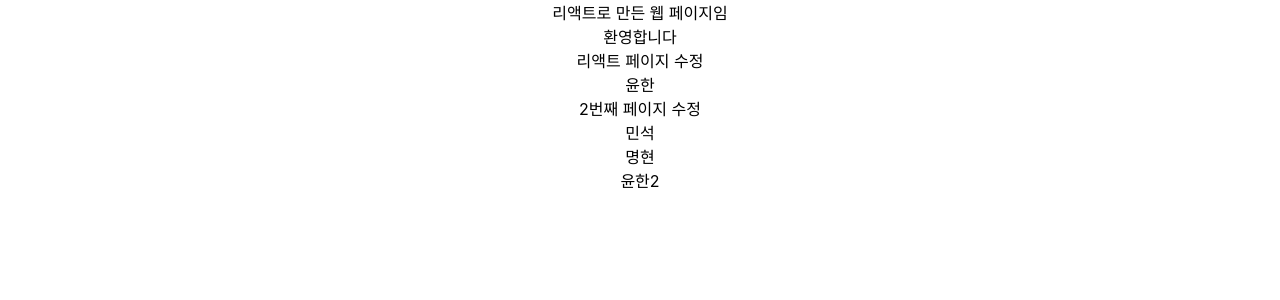
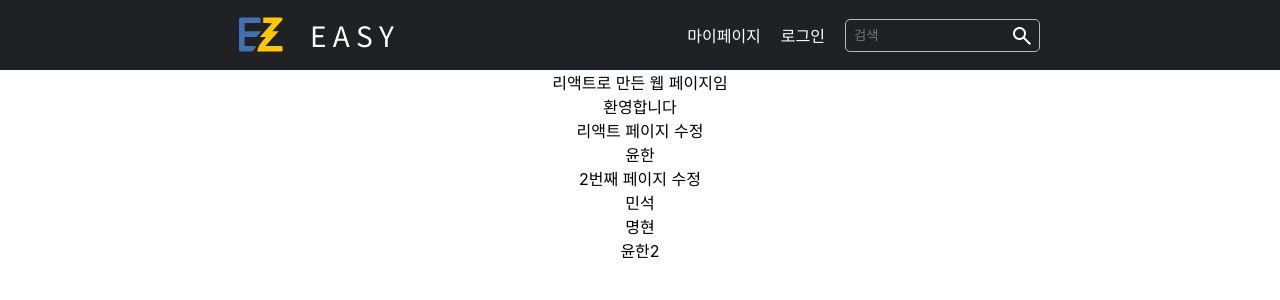
Before and after one commit to rokmc1256/2024_hoseo_project, a React (Create React App) app in the folder hoseo_graduation/: page / in a window 1280 px wide. Shown: the top 300 px of the page. Built offline with nearby package versions, Linux system fonts and the light colour scheme.

Commit message:
nav바 만듬

```diff
--- a/hoseo_graduation/public/index.html
+++ b/hoseo_graduation/public/index.html
@@ -9,6 +9,7 @@
       name="description"
       content="Web site created using create-react-app"
     />
+    <link rel="stylesheet" href="https://fonts.googleapis.com/css2?family=Material+Symbols+Outlined:opsz,wght,FILL,GRAD@24,400,0,0" /> <!--구글 아이콘-->
     <link rel="apple-touch-icon" href="%PUBLIC_URL%/logo192.png" />
     <!--
       manifest.json provides metadata used when your web app is installed on a
--- a/hoseo_graduation/src/App.css
+++ b/hoseo_graduation/src/App.css
@@ -1,38 +1,60 @@
+@import url('https://fonts.googleapis.com/css2?family=Noto+Sans+KR:wght@100..900&display=swap');
+
 .App {
   text-align: center;
 }
 
-.App-logo {
-  height: 40vmin;
-  pointer-events: none;
+.navbar {
+  width: 100%;
+  height: 70px;
+  background-color: #202124;
+  display: flex;
+  justify-content: space-between;
 }
 
-@media (prefers-reduced-motion: no-preference) {
-  .App-logo {
-    animation: App-logo-spin infinite 20s linear;
-  }
-}
-
-.App-header {
-  background-color: #282c34;
-  min-height: 100vh;
-  display: flex;
-  flex-direction: column;
-  align-items: center;
-  justify-content: center;
-  font-size: calc(10px + 2vmin);
+.navbar span {
   color: white;
 }
 
-.App-link {
-  color: #61dafb;
+.navbar_inside {
+  display: flex;
+}
+.navbar_inside1 {
+  padding-left: 5px;
+  display: flex;
+  align-items: center;
+  margin-left: 220px;
+}
+.navbar_inside1 span {
+  font-size: 28px;
+  padding-left: 15px;
+  font-family: "Noto Sans KR", sans-serif;
+}
+.navbar_inside2 {
+  padding-right: 20px;
+  display: flex;
+  align-items: center;
+  font-family: "Noto Sans KR", sans-serif;
+  margin-right: 220px;
+}
+.navbar_inside2 div {
+  padding-left: 20px;
 }
 
-@keyframes App-logo-spin {
-  from {
-    transform: rotate(0deg);
-  }
-  to {
-    transform: rotate(360deg);
-  }
+.navbar_inside2 input {
+  background: none;
+  padding: 8px;
+  border: 1px solid #bfb9b9;
+  border-radius: 5px;
+  color: white;
 }
+
+.inputspace {
+  position: relative;
+}
+
+.material-symbols-outlined {
+  position: absolute;
+  right: 6px;
+  bottom: 4px;
+}
--- a/hoseo_graduation/src/App.js
+++ b/hoseo_graduation/src/App.js
@@ -1,9 +1,10 @@
-import logo from './logo.svg';
 import './App.css';
+import { ReactComponent as MyLogo } from "./EasyLogo2.svg";
 
 function App() {
   return (
     <div className="App">
+      <Navbar />
       <div>리액트로 만든 웹 페이지임</div>
       <div>환영합니다</div>
       <div>리액트 페이지 수정</div>
@@ -16,4 +17,29 @@ function App() {
   );
 }
 
+function Navbar() {
+  return (
+    <div className='navbar'>
+        <div className='navbar_inside navbar_inside1'>
+          <div><MyLogo /></div>
+          <div className='homepagetitle'>
+            <span>E A S Y</span>
+          </div>
+        </div>
+        <div className='navbar_inside navbar_inside2'>
+          <div>
+            <span>마이페이지</span>
+          </div>
+          <div>
+            <span>로그인</span>
+          </div>
+          <div className='inputspace'>
+            <input type ='text' placeholder='검색'></input>
+            <span class="material-symbols-outlined">search</span>
+          </div>
+        </div>
+    </div>
+  )
+}
+
 export default App;
```
Also changed, not shown: hoseo_graduation/src/EasyLogo2.svg (added).
